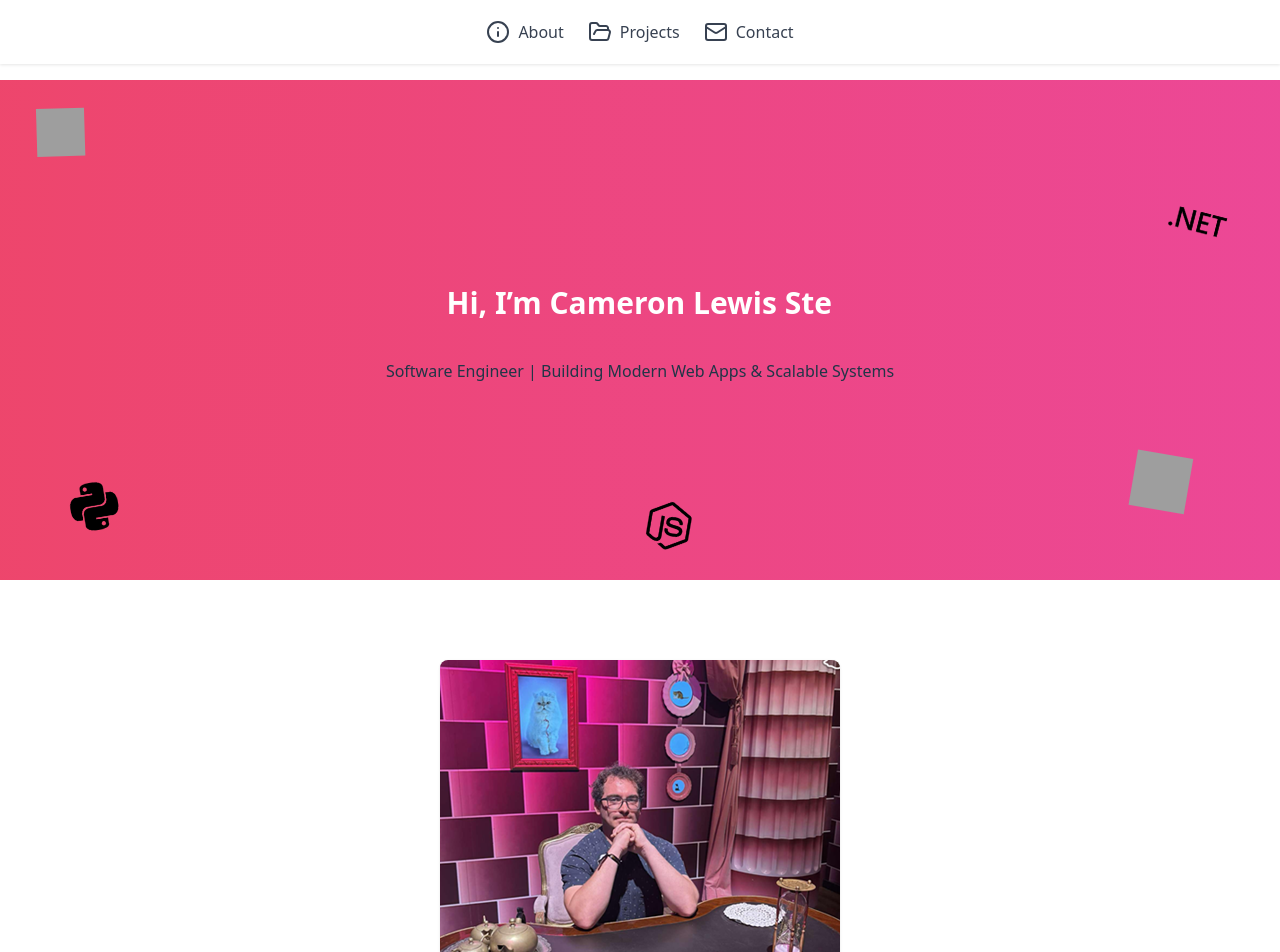
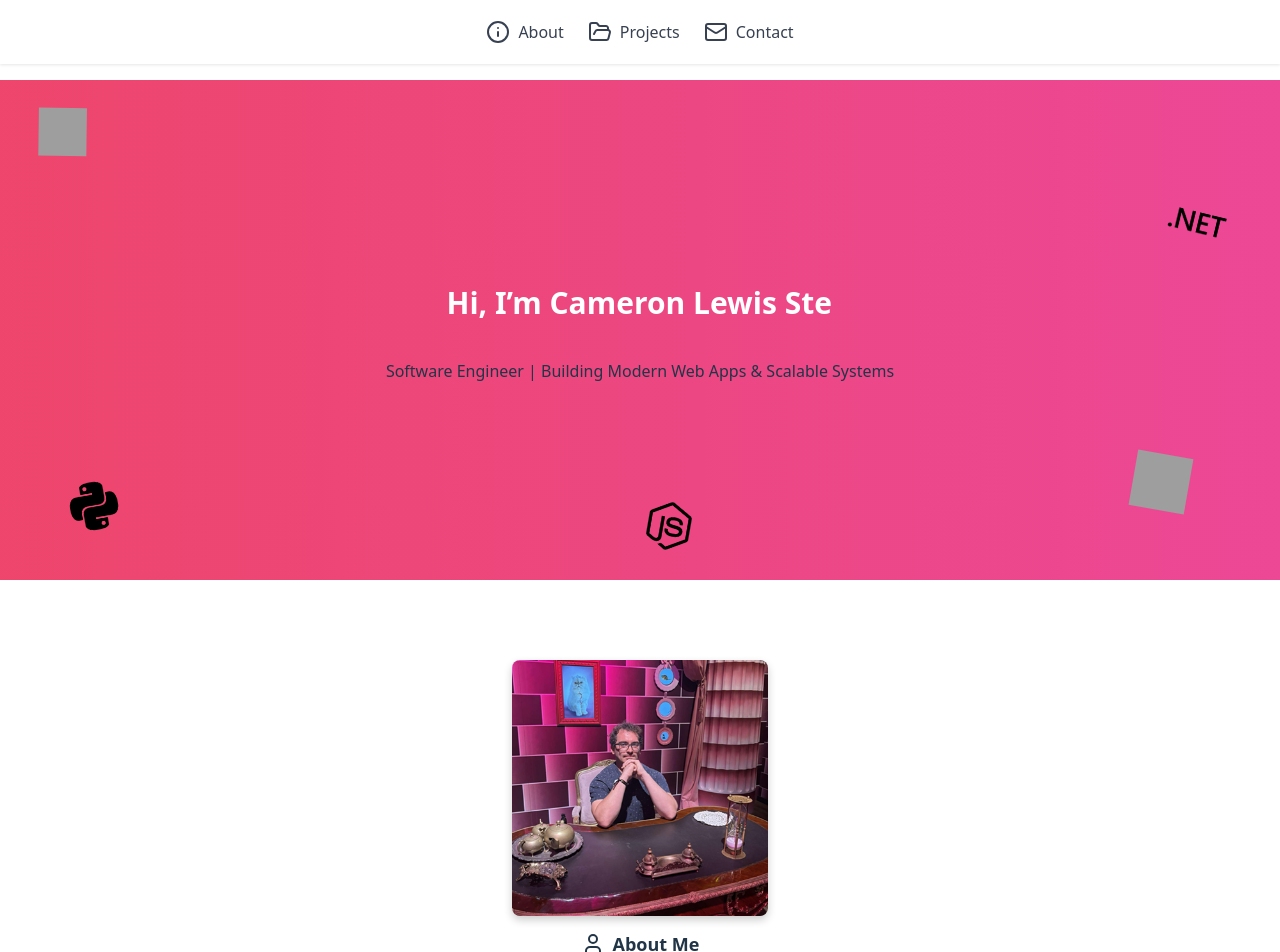
Before and after one commit to CameronSteensma/My_Personal_Website, a React (Vite) app: page / in a window 1280 px wide. Shown: the top 952 px of the page. Built offline with nearby package versions, Linux system fonts and the light colour scheme; grey boxes are pictures that could not be loaded.

Commit message:
Added extra profile photos to website and introduced code to transition between any number of photos.

```diff
--- a/src/App.css
+++ b/src/App.css
@@ -218,6 +218,31 @@ header {
     border-color: #fff;
   }
 }
+
+.about-image-container {
+  position: relative;
+  width: 16rem; /* 64 x 64 like before */
+  height: 16rem;
+  border-radius: 0.5rem;
+  overflow: hidden;
+  box-shadow: 0 4px 8px rgba(0,0,0,0.2);
+}
+
+.about-image-container img {
+  position: absolute;
+  top: 0;
+  left: 0;
+  width: 100%;
+  height: 100%;
+  object-fit: cover;
+  opacity: 0;
+  transition: opacity 1s ease-in-out;
+}
+
+.about-image-container img.visible {
+  opacity: 1;
+}
+
 
 nav a span {
   position: relative;
--- a/src/App.jsx
+++ b/src/App.jsx
@@ -4,6 +4,8 @@ import utesLogo from '/src/assets/utes-logo.png'
 import jazzLogo from '/src/assets/jazz-logo.png'
 import patriotsLogo from '/src/assets/patriots-logo.png'
 import websiteProfileImage from '/src/assets/webSiteProfileImage.png'
+import websiteProfileImage2 from '/src/assets/webSiteProfileImage2.png'
+import websiteProfileImage3 from '/src/assets/webSiteProfileImage3.png'
 import livewallz1 from '/src/assets/livewallz1.jpg'
 import livewallz2 from '/src/assets/livewallz2.jpg'
 import djangoLogo from '/src/assets/django.png'
@@ -12,6 +14,7 @@ import reactLogo from '/src/assets/react.png'
 import postgresqlLogo from '/src/assets/postgresql.png'
 import nodejsLogo from '/src/assets/nodedotjs.png'
 import dotnetLogo from '/src/assets/dotnet.png'
+import { useState, useEffect } from "react";
 import { Mail, Github, FileCode2, Info, FolderOpen, User } from "lucide-react";
 import { Link } from "react-scroll";
 import { Helmet } from 'react-helmet';
@@ -19,8 +22,17 @@ import Slider from "react-slick";
 import "slick-carousel/slick/slick.css";
 import "slick-carousel/slick/slick-theme.css";
 
+function App() {
+  const profileImages = [websiteProfileImage, websiteProfileImage2, websiteProfileImage3];
+  const [currentImageIndex, setCurrentImageIndex] = useState(0);
 
-function App() {
+  useEffect(() => {
+    const interval = setInterval(() => {
+      setCurrentImageIndex((prevIndex) => (prevIndex + 1) % profileImages.length);
+    }, 15000); // switch every 15 seconds
+    return () => clearInterval(interval);
+  }, []);
+
   return (
     <div className="w-full flex flex-col">
       <head>
@@ -81,11 +93,16 @@ function App() {
       {/* About Section */}
       <section id="about" className="mt-20 mb-20">
         <div className="flex flex-col items-center gap-6">
-          <img
-            src={websiteProfileImage}
-            alt="Profile"
-            className="w-64 rounded-lg shadow hover-card"
-          />
+          <div className="about-image-container">
+            {profileImages.map((img, index) => (
+              <img
+                key={index}
+                src={img}
+                alt={`Profile ${index + 1}`}
+                className={`about-image ${index === currentImageIndex ? 'visible' : ''}`}
+              />
+            ))}
+          </div>
           <h2 className="text-lg font-bold flex items-center gap-2">
             <User className="w-6 h-6 text-blue-600" /> About Me
           </h2>
```
Also changed, not shown: src/assets/webSiteProfileImage2.png (added), src/assets/webSiteProfileImage3.png (added).
